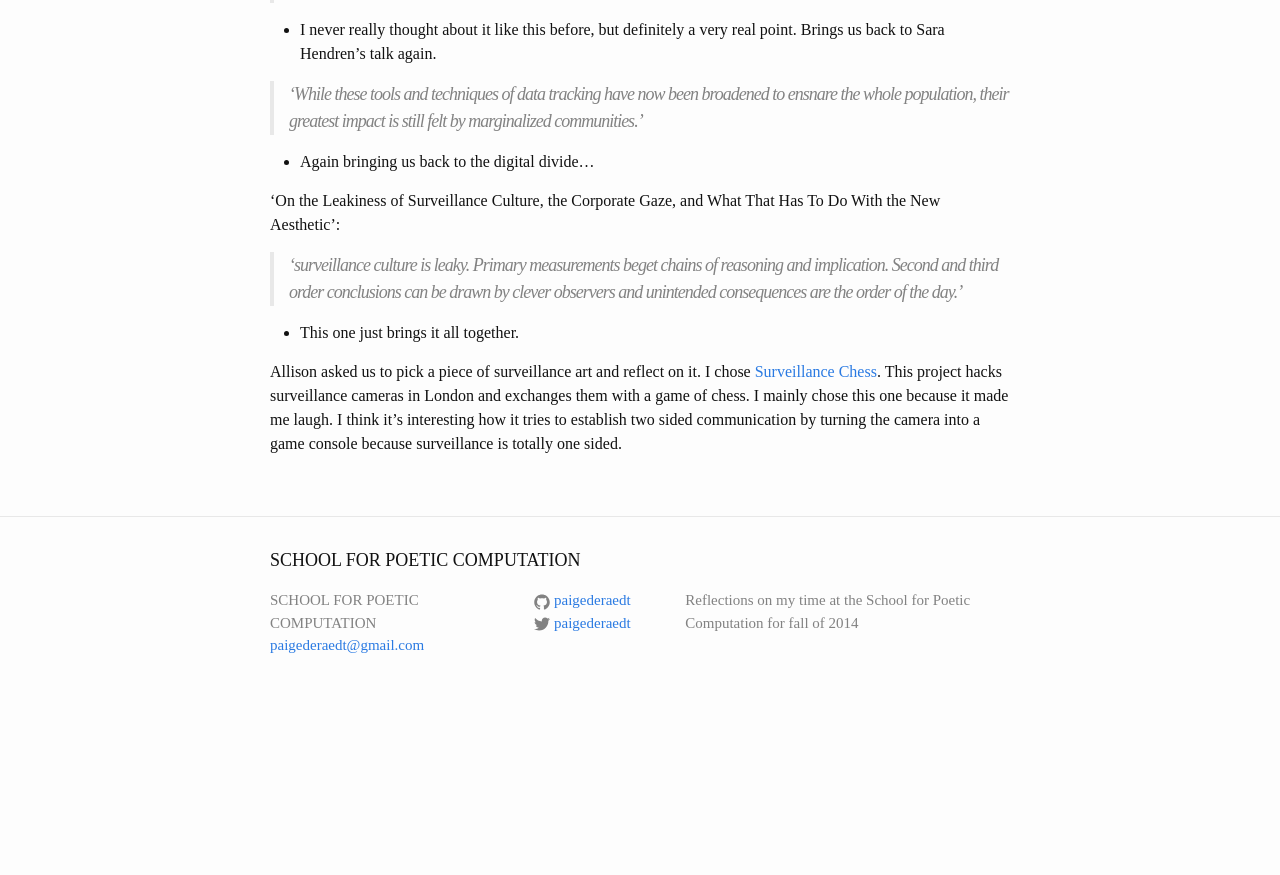
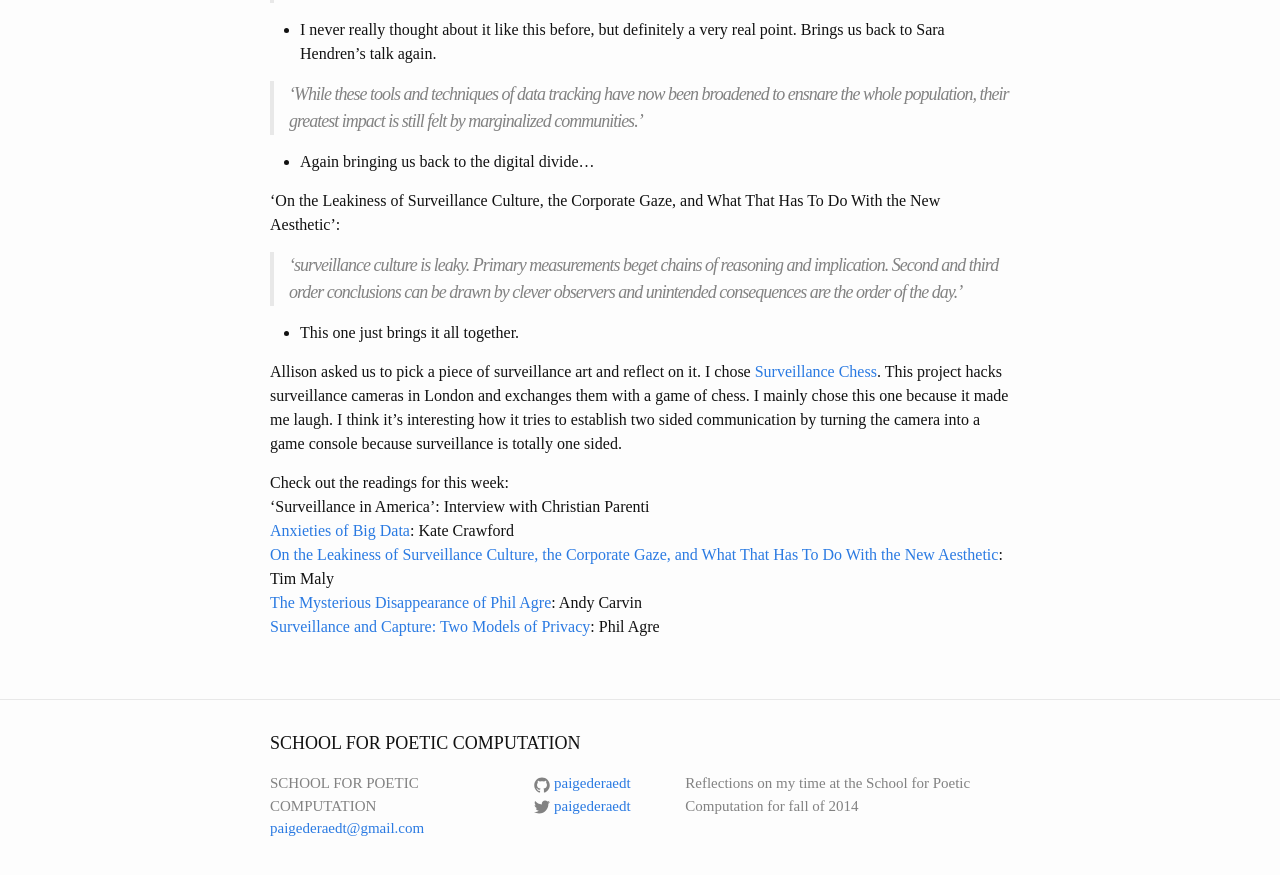
Before and after one commit to paigederaedt/blog, a Jekyll site: the page built from _posts/2014-11-21-PrivacyAndSurveillance.markdown, in a window 1280 px wide and 900 px high, scrolled down 1184 px. Shown: the top 875 px of the window. Built offline with Jekyll 4.4.1, drawn with Linux system fonts in a browser that asks for light colours; before the commit the page ends 1901 px from its top, so only the background shows below that.

Commit message:
fixing CTOT post

```diff
--- a/_posts/2014-11-21-PrivacyAndSurveillance.markdown
+++ b/_posts/2014-11-21-PrivacyAndSurveillance.markdown
@@ -37,3 +37,10 @@ This weeks readings focused on privacy and surveillance. These readings, along w
 - This one just brings it all together.
 
 Allison asked us to pick a piece of surveillance art and reflect on it. I chose [Surveillance Chess](http://chess.bitnik.org/about.html). This project hacks surveillance cameras in London and exchanges them with a game of chess. I mainly chose this one because it made me laugh. I think it's interesting how it tries to establish two sided communication by turning the camera into a game console because surveillance is totally one sided.
+
+Check out the readings for this week:
+'Surveillance in America': Interview with Christian Parenti
+[Anxieties of Big Data](http://thenewinquiry.com/essays/the-anxieties-of-big-data/): Kate Crawford
+[On the Leakiness of Surveillance Culture, the Corporate Gaze, and What That Has To Do With the New Aesthetic](http://quietbabylon.com/2012/on-the-leakiness-of-surveillance-culture-the-corporate-gaze-and-what-that-has-to-do-with-the-new-aesthetic/): Tim Maly
+[The Mysterious Disappearance of Phil Agre](http://quietbabylon.com/2012/on-the-leakiness-of-surveillance-culture-the-corporate-gaze-and-what-that-has-to-do-with-the-new-aesthetic/): Andy Carvin
+[Surveillance and Capture: Two Models of Privacy](http://www.asounder.org/resources/agre_surveillance.pdf): Phil Agre
```
